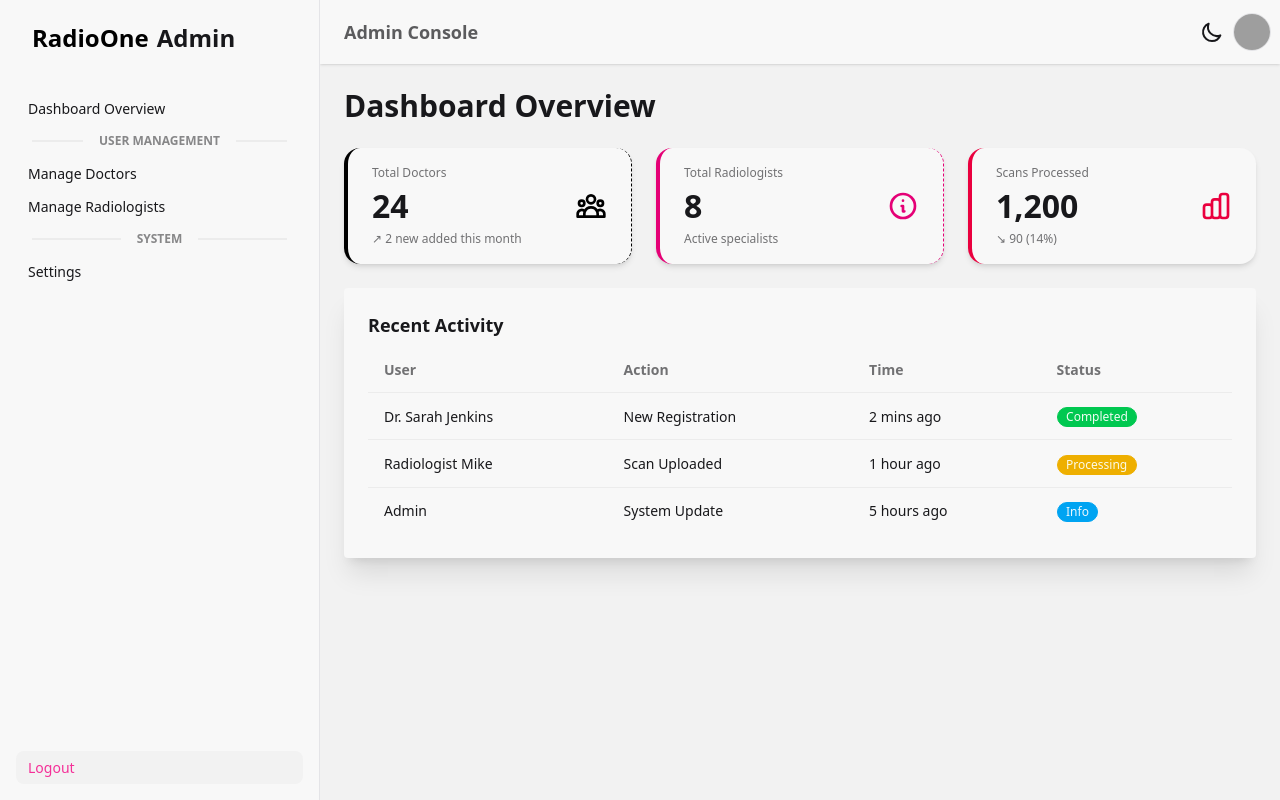
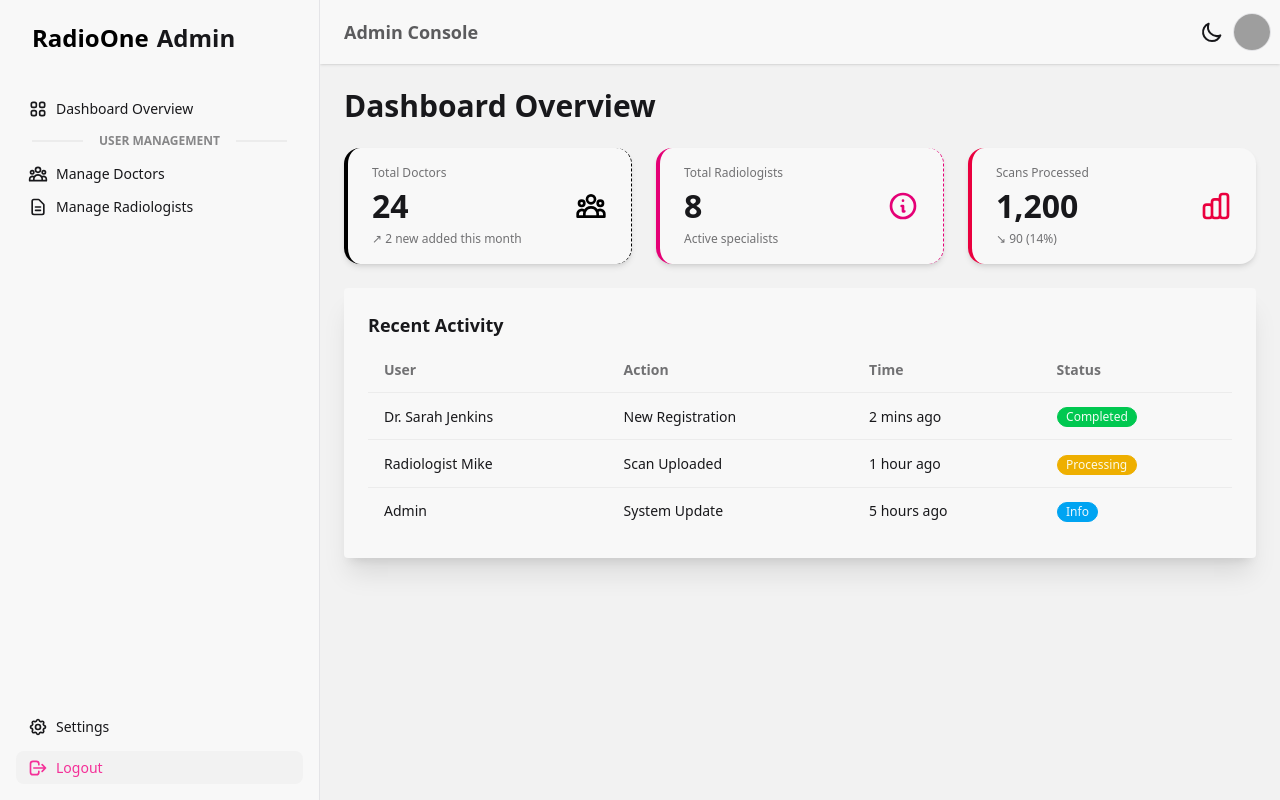
Before and after one commit to RadioOneAI/Frontend, a React (Vite) app in the folder radio-one-ai/: page /admin/dashboard in a window 1280 px wide. Built offline with nearby package versions, Linux system fonts and the light colour scheme; grey boxes are pictures that could not be loaded.

Commit message:
updated admin sidebar with bottom settings link

```diff
--- a/radio-one-ai/src/component/AdminSidebar.jsx
+++ b/radio-one-ai/src/component/AdminSidebar.jsx
@@ -8,7 +8,7 @@ export default function AdminSidebar() {
   const isActive = (path) => location.pathname === path ? "active" : "";
 
   return (
-    <ul className="menu p-4 w-80 min-h-full bg-base-100 text-base-content border-r border-base-300">
+    <ul className="menu p-4 w-80 min-h-full bg-base-100 text-base-content border-r border-base-300 flex flex-col">
       {/* Logo */}
       <li className="mb-8">
         <Link to="/" className="text-2xl font-bold text-primary px-4 hover:bg-transparent">
@@ -19,6 +19,7 @@ export default function AdminSidebar() {
       {/* Main Links */}
       <li>
         <Link to="/admin/dashboard" className={isActive("/admin/dashboard")}>
+          <svg xmlns="http://www.w3.org/2000/svg" className="h-5 w-5" fill="none" viewBox="0 0 24 24" stroke="currentColor"><path strokeLinecap="round" strokeLinejoin="round" strokeWidth="2" d="M4 6a2 2 0 012-2h2a2 2 0 012 2v2a2 2 0 01-2 2H6a2 2 0 01-2-2V6zM14 6a2 2 0 012-2h2a2 2 0 012 2v2a2 2 0 01-2 2h-2a2 2 0 01-2-2V6zM4 16a2 2 0 012-2h2a2 2 0 012 2v2a2 2 0 01-2 2H6a2 2 0 01-2-2v-2zM14 16a2 2 0 012-2h2a2 2 0 012 2v2a2 2 0 01-2 2h-2a2 2 0 01-2-2v-2z" /></svg>
           Dashboard Overview
         </Link>
       </li>
@@ -27,27 +28,32 @@ export default function AdminSidebar() {
 
       <li>
         <Link to="/admin/doctors" className={isActive("/admin/doctors")}>
+          <svg xmlns="http://www.w3.org/2000/svg" className="h-5 w-5" fill="none" viewBox="0 0 24 24" stroke="currentColor"><path strokeLinecap="round" strokeLinejoin="round" strokeWidth="2" d="M17 20h5v-2a3 3 0 00-5.356-1.857M17 20H7m10 0v-2c0-.656-.126-1.283-.356-1.857M7 20H2v-2a3 3 0 015.356-1.857M7 20v-2c0-.656.126-1.283.356-1.857m0 0a5.002 5.002 0 019.288 0M15 7a3 3 0 11-6 0 3 3 0 016 0zm6 3a2 2 0 11-4 0 2 2 0 014 0zM7 10a2 2 0 11-4 0 2 2 0 014 0z" /></svg>
           Manage Doctors
         </Link>
       </li>
       <li>
         <Link to="/admin/radiologists" className={isActive("/admin/radiologists")}>
+          <svg xmlns="http://www.w3.org/2000/svg" className="h-5 w-5" fill="none" viewBox="0 0 24 24" stroke="currentColor"><path strokeLinecap="round" strokeLinejoin="round" strokeWidth="2" d="M9 12h6m-6 4h6m2 5H7a2 2 0 01-2-2V5a2 2 0 012-2h5.586a1 1 0 01.707.293l5.414 5.414a1 1 0 01.293.707V19a2 2 0 01-2 2z" /></svg>
           Manage Radiologists
         </Link>
       </li>
 
-      <div className="divider my-2 text-xs opacity-50 font-bold uppercase text-left px-4">System</div>
+      {/* Push everything else to the bottom */}
+      <div className="mt-auto"></div>
 
+      {/* Settings Link (Added here) */}
       <li>
         <Link to="/admin/settings" className={isActive("/admin/settings")}>
+          <svg xmlns="http://www.w3.org/2000/svg" className="h-5 w-5" fill="none" viewBox="0 0 24 24" stroke="currentColor"><path strokeLinecap="round" strokeLinejoin="round" strokeWidth="2" d="M10.325 4.317c.426-1.756 2.924-1.756 3.35 0a1.724 1.724 0 002.573 1.066c1.543-.94 3.31.826 2.37 2.37a1.724 1.724 0 001.065 2.572c1.756.426 1.756 2.924 0 3.35a1.724 1.724 0 00-1.066 2.573c.94 1.543-.826 3.31-2.37 2.37a1.724 1.724 0 00-2.572 1.065c-.426 1.756-2.924 1.756-3.35 0a1.724 1.724 0 00-2.573-1.066c-1.543.94-3.31-.826-2.37-2.37a1.724 1.724 0 00-1.065-2.572c-1.756-.426-1.756-2.924 0-3.35a1.724 1.724 0 001.066-2.573c-.94-1.543.826-3.31 2.37-2.37.996.608 2.296.07 2.572-1.065z" /><path strokeLinecap="round" strokeLinejoin="round" strokeWidth="2" d="M15 12a3 3 0 11-6 0 3 3 0 016 0z" /></svg>
           Settings
         </Link>
       </li>
 
-      {/* Logout */}
-      <div className="mt-auto"></div>
+      {/* Logout Link */}
       <li>
-        <Link to="/login" className="text-error bg-base-200 mt-4">
+        <Link to="/login" className="text-error bg-base-200 mt-2">
+          <svg xmlns="http://www.w3.org/2000/svg" className="h-5 w-5" fill="none" viewBox="0 0 24 24" stroke="currentColor"><path strokeLinecap="round" strokeLinejoin="round" strokeWidth="2" d="M17 16l4-4m0 0l-4-4m4 4H7m6 4v1a3 3 0 01-3 3H6a3 3 0 01-3-3V7a3 3 0 013-3h4a3 3 0 013 3v1" /></svg>
           Logout
         </Link>
       </li>
--- a/radio-one-ai/src/pages/Admin/AdminLayout.jsx
+++ b/radio-one-ai/src/pages/Admin/AdminLayout.jsx
@@ -1,5 +1,5 @@
 import React, { useState, useEffect } from "react";
-import AdminSidebar from "../../component/AdminSidebar"; // Import the new component
+import AdminSidebar from "../../component/AdminSidebar";
 
 export default function AdminLayout({ children }) {
   // 1. Theme State (Defaults to light)
@@ -51,7 +51,8 @@ export default function AdminLayout({ children }) {
             <div className="dropdown dropdown-end">
               <div tabIndex={0} role="button" className="btn btn-ghost btn-circle avatar">
                 <div className="w-10 rounded-full border border-base-300">
-                  <img alt="Admin" src="https://img.daisyui.com/images/stock/photo-1534528741775-53994a69daeb.webp" />
+                  {/* NEW IMAGE URL: Professional Male Avatar */}
+                  <img alt="Admin" src="https://images.unsplash.com/photo-1472099645785-5658abf4ff4e?ixlib=rb-1.2.1&auto=format&fit=facearea&facepad=2&w=256&h=256&q=80" />
                 </div>
               </div>
             </div>
@@ -68,7 +69,6 @@ export default function AdminLayout({ children }) {
       <div className="drawer-side z-40">
         <label htmlFor="admin-drawer" className="drawer-overlay"></label>
 
-        {/* Render the separate component here */}
         <AdminSidebar />
 
       </div>
```
